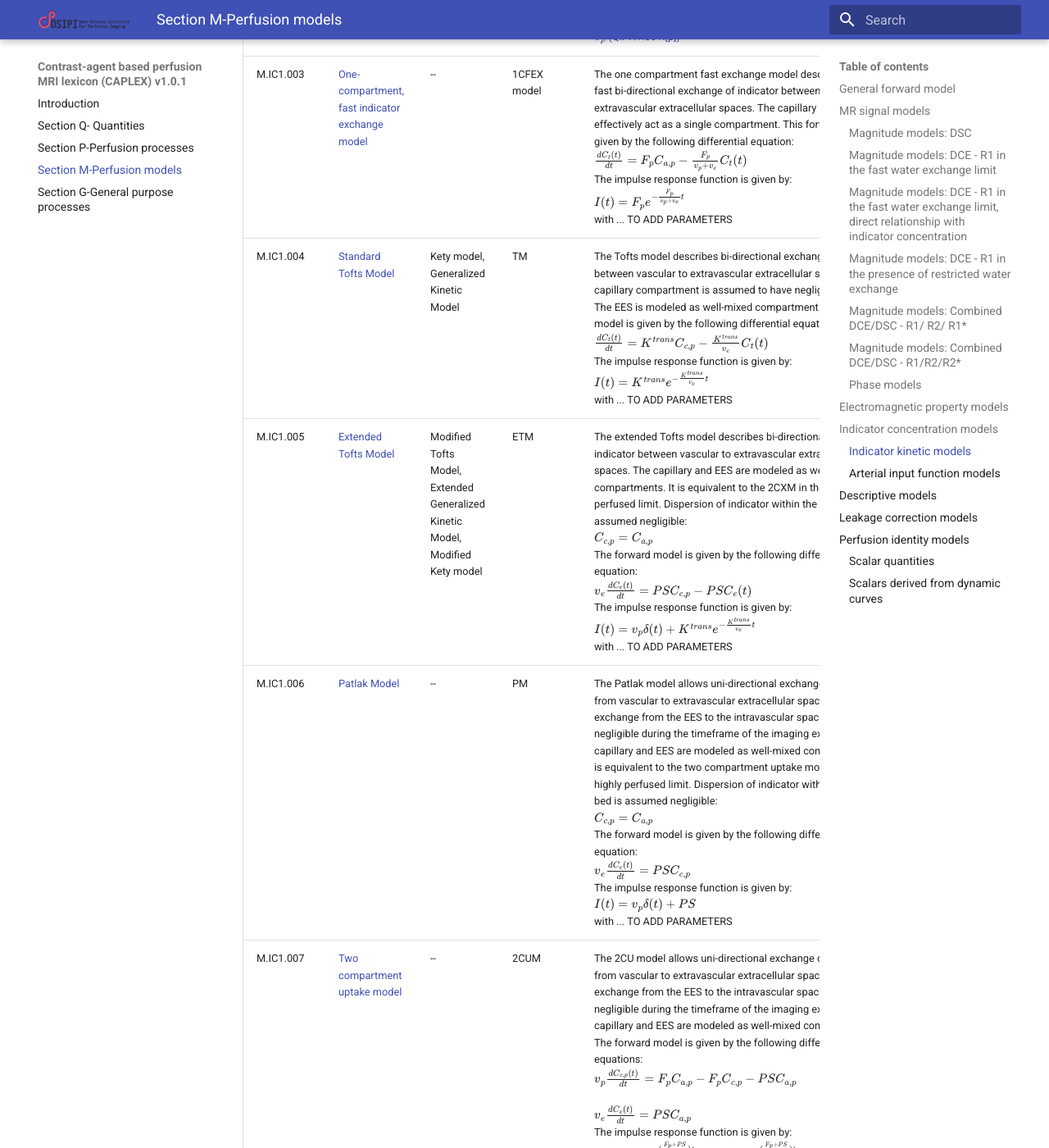
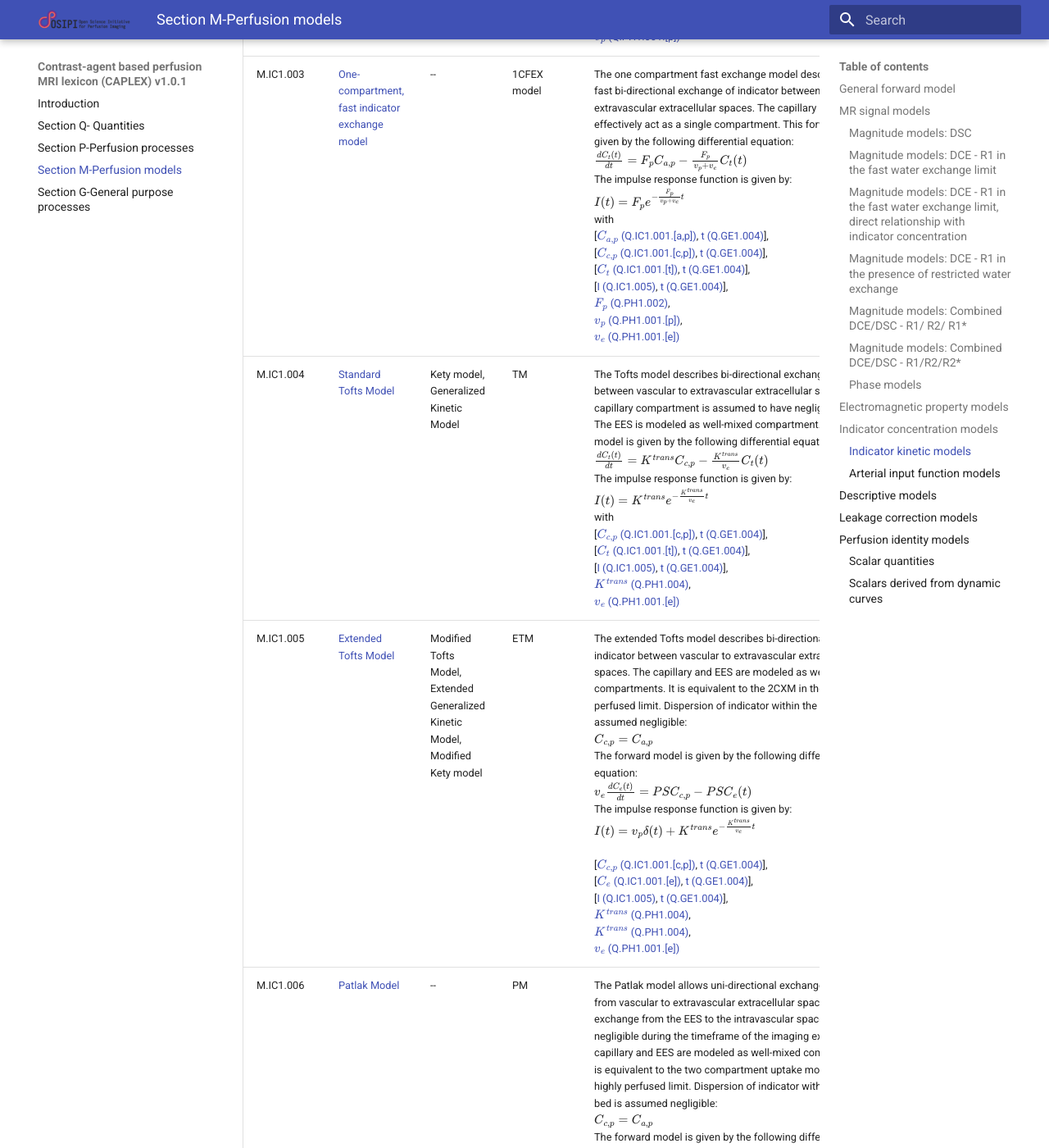
Before and after one commit to notZaki/OSIPI_CAPLEX, an MkDocs documentation site: the page built from docs/perfusionModels.md, in a window 1280 px wide and 1400 px high, scrolled down 7994 px. Shown: the whole window at 82% size. Built offline with MkDocs 1.6.1 and Material for MkDocs 9.7.7, drawn with Linux system fonts in a browser that asks for light colours; some of the changed text lies outside the part shown.

Commit message:
Update perfusionModels.md
add dirac delta function

```diff
--- a/docs/perfusionModels.md
+++ b/docs/perfusionModels.md
@@ -98,9 +98,9 @@ We provide the differential equations and impulse response functions using the c
 | -- | -- | -- | -- | -- | -- |
 | M.IC1.001 |  <a name="LSS"> Linear and stationary system model | -- | LSS model | This forward model is given by the following equations: </br> $C(t)=I(t)\ast C_{a,p}(t)$ </br> with </br> [[I (Q.IC1.005)](quantities.md#IRF), [t (Q.GE1.004)](quantities.md#time)],</br> [[$C_{a,p}$ (Q.IC1.001.[a,p])](quantities.md#C), [$t$ (Q.GE1.004)](quantities.md#time)],</br> [[$C_t$ (Q.IC1.001.[t])](quantities.md#C), [$t$ (Q.GE1.004)](quantities.md#time)] | (Rempp et al. 1994) |
 | M.IC1.002 | <a name="1CNEX"> One-compartment, no indicator exchange  model | -- | 1CNEX model | The one compartment no indicator exchange model describes an intravascular model with no vascular to EES indicator exchange. This forward model is given by the following differential equation: </br> $v_{p}\frac{dC_{t}(t)}{dt} = F_{p}C_{a,p} - F_{p}C_{c,p}(t)$</br>The impulse response function is given by: </br> $I(t) = F_{p}e^{{-\frac{F_{p}}{v_{p}}t}}$ </br> with </br> [[$C_{a,p}$ (Q.IC1.001.[a,p])](quantities.md#C), [t (Q.GE1.004)](quantities.md#time)], </br> [[$C_{c,p}$ (Q.IC1.001.[c,p])](quantities.md#C), [t (Q.GE1.004)](quantities.md#time)], </br> [[$C_t$ (Q.IC1.001.[t])](quantities.md#C), [t (Q.GE1.004)](quantities.md#time)],</br>  [[I (Q.IC1.005)](quantities.md#IRF), [t (Q.GE1.004)](quantities.md#time)], </br> [$F_p$ (Q.PH1.002)](quantities.md#Fp), </br> [$v_{p}$ (Q.PH1.001.[p])](quantities.md#v) | (Tofts et al. 1999) |
-| M.IC1.003 | <a name="1CFEX"> One-compartment, fast indicator exchange  model | -- | 1CFEX model | The one compartment fast exchange model describes infinitely fast bi-directional exchange of indicator between vascular to extravascular extracellular spaces. The capillary and EES effectively act as a single compartment. This forward model is given by the following differential equation: </br> $\frac{dC_{t}(t)}{dt} = F_{p}C_{a,p} - \frac{F_{p}}{v_{p} + v_{e}}C_{t}(t)$ </br> The impulse response function is given by: </br> $I(t) = F_{p}e^{{-\frac{F_{p}}{v_{p} + v_{e}}t}}$ </br> with ... TO ADD PARAMETERS | (Sourbron et al. 2013) |
-| M.IC1.004 | <a name="TM"> Standard Tofts Model | Kety model, Generalized Kinetic Model | TM | The Tofts model describes bi-directional exchange of indicator between vascular to extravascular extracellular spaces. The capillary compartment is assumed to have negligible volume. The EES is modeled as well-mixed compartment. The forward model is given by the following differential equation: </br> $\frac{dC_{t}(t)}{dt} = K^{trans}C_{c,p} - \frac{K^{trans}}{v_{e}}C_{t}(t)$ </br> The impulse response function is given by: </br> $I(t) = K^{trans}e^{{-\frac{K^{trans}}{v_{e}}t}}$ </br> with ... TO ADD PARAMETERS | (Tofts and Kermode 1991) |
-| M.IC1.005 | <a name="ETM"> Extended Tofts Model | Modified Tofts Model, Extended Generalized Kinetic Model, Modified Kety model | ETM | The extended Tofts model describes bi-directional exchange of indicator between vascular to extravascular extracellular spaces. The capillary and EES are modeled as well-mixed compartments. It is equivalent to the 2CXM in the highly perfused limit. Dispersion of indicator within the capillary bed is assumed negligible: </br> $C_{c,p} = C_{a,p}$ </br> The forward model is given by the following differential equation: </br> $v_{e}\frac{dC_{e}(t)}{dt} = PSC_{c,p} - PSC_{e}(t)$ </br> The impulse response function is given by: </br> $I(t) = v_{p}\delta(t) + K^{trans}e^{{-\frac{K^{trans}}{v_{e}}t}}$ </br> with ... TO ADD PARAMETERS | (Tofts 1997) |
+| M.IC1.003 | <a name="1CFEX"> One-compartment, fast indicator exchange  model | -- | 1CFEX model | The one compartment fast exchange model describes infinitely fast bi-directional exchange of indicator between vascular to extravascular extracellular spaces. The capillary and EES effectively act as a single compartment. This forward model is given by the following differential equation: </br> $\frac{dC_{t}(t)}{dt} = F_{p}C_{a,p} - \frac{F_{p}}{v_{p} + v_{e}}C_{t}(t)$ </br> The impulse response function is given by: </br> $I(t) = F_{p}e^{{-\frac{F_{p}}{v_{p} + v_{e}}t}}$ </br> with </br> [[$C_{a,p}$ (Q.IC1.001.[a,p])](quantities.md#C), [t (Q.GE1.004)](quantities.md#time)], </br> [[$C_{c,p}$ (Q.IC1.001.[c,p])](quantities.md#C), [t (Q.GE1.004)](quantities.md#time)], </br> [[$C_t$ (Q.IC1.001.[t])](quantities.md#C), [t (Q.GE1.004)](quantities.md#time)],</br>  [[I (Q.IC1.005)](quantities.md#IRF), [t (Q.GE1.004)](quantities.md#time)], </br> [$F_p$ (Q.PH1.002)](quantities.md#Fp), </br> [$v_{p}$ (Q.PH1.001.[p])](quantities.md#v), </br> [$v_{e}$ (Q.PH1.001.[e])](quantities.md#v) | (Sourbron et al. 2013) |
+| M.IC1.004 | <a name="TM"> Standard Tofts Model | Kety model, Generalized Kinetic Model | TM | The Tofts model describes bi-directional exchange of indicator between vascular to extravascular extracellular spaces. The capillary compartment is assumed to have negligible volume. The EES is modeled as well-mixed compartment. The forward model is given by the following differential equation: </br> $\frac{dC_{t}(t)}{dt} = K^{trans}C_{c,p} - \frac{K^{trans}}{v_{e}}C_{t}(t)$ </br> The impulse response function is given by: </br> $I(t) = K^{trans}e^{{-\frac{K^{trans}}{v_{e}}t}}$ </br> with </br> [[$C_{c,p}$ (Q.IC1.001.[c,p])](quantities.md#C), [t (Q.GE1.004)](quantities.md#time)], </br> [[$C_t$ (Q.IC1.001.[t])](quantities.md#C), [t (Q.GE1.004)](quantities.md#time)],</br>  [[I (Q.IC1.005)](quantities.md#IRF), [t (Q.GE1.004)](quantities.md#time)], </br> [$K^{trans}$ (Q.PH1.004)](quantities.md#Ktrans), </br> [$v_{e}$ (Q.PH1.001.[e])](quantities.md#v) | (Tofts and Kermode 1991) |
+| M.IC1.005 | <a name="ETM"> Extended Tofts Model | Modified Tofts Model, Extended Generalized Kinetic Model, Modified Kety model | ETM | The extended Tofts model describes bi-directional exchange of indicator between vascular to extravascular extracellular spaces. The capillary and EES are modeled as well-mixed compartments. It is equivalent to the 2CXM in the highly perfused limit. Dispersion of indicator within the capillary bed is assumed negligible: </br> $C_{c,p} = C_{a,p}$ </br> The forward model is given by the following differential equation: </br> $v_{e}\frac{dC_{e}(t)}{dt} = PSC_{c,p} - PSC_{e}(t)$ </br> The impulse response function is given by: </br> $I(t) = v_{p}\delta(t) + K^{trans}e^{{-\frac{K^{trans}}{v_{e}}t}}$ </br> </br> [[$C_{c,p}$ (Q.IC1.001.[c,p])](quantities.md#C), [t (Q.GE1.004)](quantities.md#time)], </br> [[$C_e$ (Q.IC1.001.[e])](quantities.md#C), [t (Q.GE1.004)](quantities.md#time)],</br>  [[I (Q.IC1.005)](quantities.md#IRF), [t (Q.GE1.004)](quantities.md#time)], </br> [$K^{trans}$ (Q.PH1.004)](quantities.md#delta), </br> [$K^{trans}$ (Q.PH1.004)](quantities.md#Ktrans), </br> [$v_{e}$ (Q.PH1.001.[e])](quantities.md#v) | (Tofts 1997) |
 | M.IC1.006 | <a name="Patlak"> Patlak Model | -- | PM | The Patlak model allows uni-directional exchange of indicator from vascular to extravascular extracellular spaces. Indicator exchange from the EES to the intravascular space is considered negligible during the timeframe of the imaging experiment. The capillary and EES are modeled as well-mixed compartments. It is equivalent to the two compartment uptake model in the highly perfused limit. Dispersion of indicator within the capillary bed is assumed negligible: </br> $C_{c,p} = C_{a,p}$ </br> The forward model is given by the following differential equation: </br> $v_{e}\frac{dC_{e}(t)}{dt} = PSC_{c,p}$ </br> The impulse response function is given by: </br> $I(t) = v_{p}\delta(t) + PS$ </br> with ... TO ADD PARAMETERS | (Patlak et al. 1983) |
 | M.IC1.007 | <a name="2CUM"> Two compartment uptake model | -- | 2CUM | The 2CU model allows uni-directional exchange of indicator from vascular to extravascular extracellular spaces. Indicator exchange from the EES to the intravascular space is considered negligible during the timeframe of the imaging experiment. The capillary and EES are modeled as well-mixed compartments. The forward model is given by the following differential equations:  </br> $v_{p}\frac{dC_{c,p}(t)}{dt} = F_{p}C_{a,p} - F_{p}C_{c,p} - PSC_{a,p}$ </br> </br> $v_{e}\frac{dC_{e}(t)}{dt} = PSC_{a,p}$ </br> The impulse response function is given by: </br> $I(t) = F_{p}e^{-({\frac{F_{p} + PS}{v_{p}}})t} + E(1 - e^{-({\frac{F_{p} + PS}{v_{p}}})t})$ </br> with ... TO ADD PARAMETERS | (Pradel et al. 2003), (Sourbron 2009) |
 | M.IC1.008 | <a name="PFUM"> Plug flow uptake model | -- | PFUM | The plug flow uptake model allows uni-directional exchange of indicator from vascular to extravascular extracellular spaces. Indicator exchange from the EES to the intravascular space is considered negligible during the timeframe of the imaging experiment. The capillary space is modeled as a plug flow system and the EES as a well-mixed compartment. The forward model is given by the following differential equations: </br> $v_{p}\frac{\partial C_{c,p}(x_{ax}, t)}{\partial t} = -F_{p}L_{ax}\frac{\partial C_{a,p}(x_{ax}, t)}{\partial x_{ax}} - PSC_{a,p}(x_{ax}, t)$ </br> </br> $v_{e}\frac{dC_{e}(t)}{dt} = PS \int_{0}^{L_{ax}} C_{c,p} (x_{ax},t) dx$ </br> The impulse response function is ... TO ADD IRF AND PARAMETERS | (St. Lawrence and Frank 2000) |
@@ -129,6 +129,8 @@ We provide the differential equations and impulse response functions using the c
 | M.DM1.006 | <a name="Gamma-variate"> Gamma-variate model | -- | -- | This forward model is given by the following equation: </br> $f(x)=\frac{1}{\Gamma(\alpha)\beta^{\alpha}}(x-BAT)^{\alpha-1}e^{-(x-BAT)/\beta}$ </br> where BAT is the [bolus arrival time (Q.BA1.001)](quantities.md#BAT), α is a shape parameter, β is a scale parameter, Γ(α) is the gamma function and [x, f(x)]= [[Data grid (Q.GE1.001)](quantities.md#DataGrid), [Data (Q.GE1.002)](quantities.md#Data)].| Mouridsen 2006 |
 | M.DM1.007 | <a name="Fermi"> Fermi model | -- | -- | This forward model is given by the following equation:</br> $f(x)=F\cdot\frac{1+b}{1+b\cdot e^{x\cdot a}}$ ,<br/> where $F$ is the blood flow, $a$ und $b$ are arbitrary fit parameters and [x, f(x)]= [[Data grid (Q.GE1.001)](quantities.md#DataGrid), [Data (Q.GE1.002)](quantities.md#Data)]. | (Brinch et al.  1999) |
 | M.DM1.008 | <a name="Normal"> Normal distribution model | Gaussian distribution model  | *N* | This forward model is given by the following equation:</br> $f(x)=\frac{1}{\sigma\sqrt{2\pi}}e^{-\frac{(x-\mu)^2}{2\sigma^2}},$ </br> where $\mu$ is the mean (xxx), $\sigma$ is the standard deviation (xxx) and [x, f(x)]= [[Data grid (Q.GE1.001)](quantities.md#DataGrid), [Data (Q.GE1.002)](quantities.md#Data)]. | -- |
+| M.DM1.009 | <a name="Dirac"> Dirac delta model | Unit pulse model  | *$\delta$* | This forward model is given by the following equation:</br> $\delta(x)= 1
+ for x = 0, <\br/> \delta = 0 elsewhere$ </br> with [x, $\delta$(x)]= [[Data grid (Q.GE1.001)](quantities.md#DataGrid), [Data (Q.GE1.002)](quantities.md#Data)]. | -- |
 | M.DM1.999 | <a name="not listed DM1"></a> Model not listed | -- | -- | This is a custom free-text item, which can be used if a model of interest is not listed. Please state a literature reference and request the item to be added to the lexicon for future usage. | -- |
 
 
```
